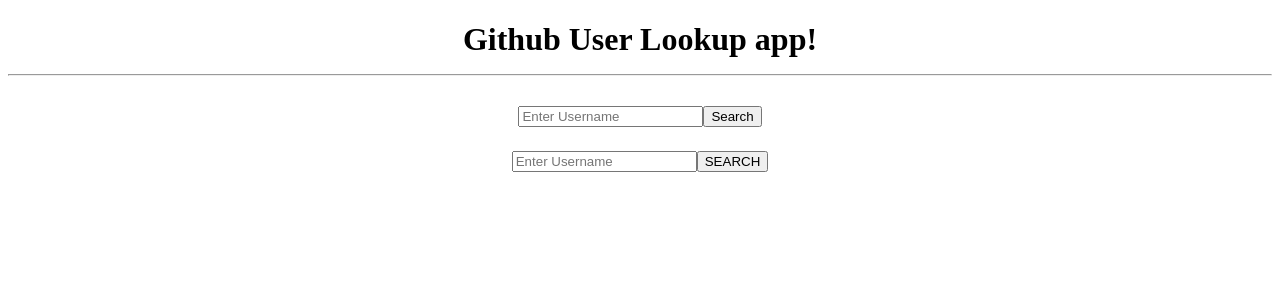
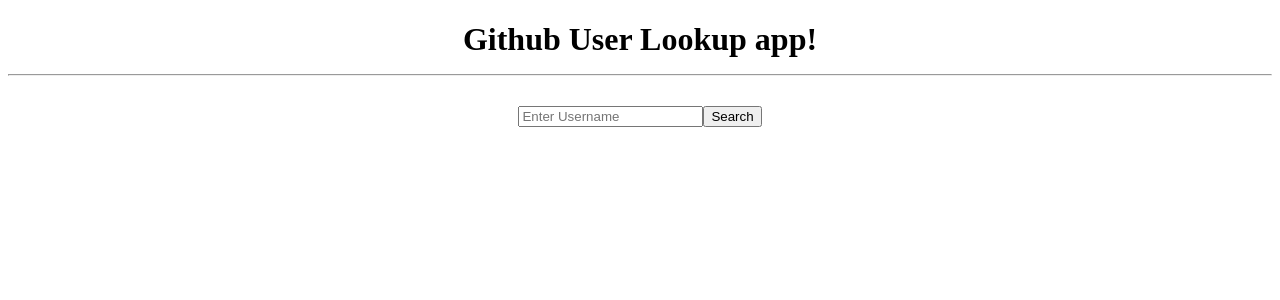
Before and after one commit to murungiKirima/github-user-lookup, an Angular app: page / in a window 1280 px wide. Shown: the top 300 px of the page. Built offline with nearby package versions, Linux system fonts and the light colour scheme; no server answers.

Commit message:
Add .env

```diff
--- a/src/app/app.component.html
+++ b/src/app/app.component.html
@@ -6,10 +6,6 @@
     <input placeholder="Enter Username" [(ngModel)]=userName>
     <button (click)=searchUser()>Search</button>
   </h1>
-
-<div class="input-form">
-  <input placeholder="Enter Username" [(ngModel)]="userName">
-  <button (click)="userLookup()">SEARCH</button>
 </div>
 <div class="information" style="float:right">
   <h3>{{githubData.name}}</h3>
--- a/src/app/app.component.ts
+++ b/src/app/app.component.ts
@@ -9,20 +9,23 @@
 })
 
 export class AppComponent {
+
   constructor(private http: Http){}
 
   userName="";
   githubData:any="";
+  access_token = environment.access_token;
+
+
 
   searchUser(){
-  this.http.get("https://api.github.com/users/" + this.userName + "?access_token="+environment.access_token)
+  this.http.get("https://api.github.com/users/" + this.userName + "?access_token=" + this.access_token)
   .subscribe(
     (response:Response)=>{
       const userInfo=response.json();
       this.githubData=userInfo;
 
       console.log(userInfo);
-      }
-    )
+      })
   }
 }
--- a/src/environments/environment.prod.ts
+++ b/src/environments/environment.prod.ts
@@ -1,3 +1,6 @@
+import { API_KEY } from '../../.env';
+
 export const environment = {
-  production: true
+  production: true,
+  access_token: API_KEY
 };
--- a/src/environments/environment.ts
+++ b/src/environments/environment.ts
@@ -2,7 +2,9 @@
 // The build system defaults to the dev environment which uses `environment.ts`, but if you do
 // `ng build --env=prod` then `environment.prod.ts` will be used instead.
 // The list of which env maps to which file can be found in `.angular-cli.json`.
+import { API_KEY } from '../../.env';
 
 export const environment = {
-  production: false
+  production: false,
+  access_token: API_KEY
 };
```
Also changed, not shown: 2 other files (tests, documents, lock files or other folders).
